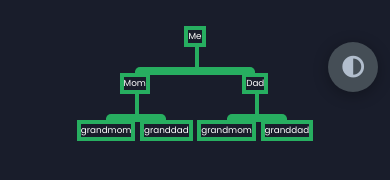
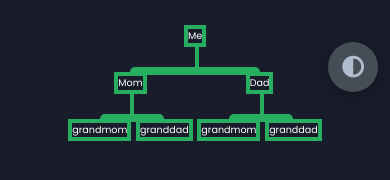
Before and after one commit to erezbz/FamilyTreeGit, a plain HTML site: page test.html in a window 390 px wide. Drawn offline with Linux system fonts and the light colour scheme.

Commit message:
Update styles.css

```diff
--- a/styles/styles.css
+++ b/styles/styles.css
@@ -1176,7 +1176,7 @@ section {
     text-align: center;
   }
   .tree a span{
-    font-size: 0.55rem;
+    font-size: 0.6rem;
   }
   .tree a img{
     display: none;
```
